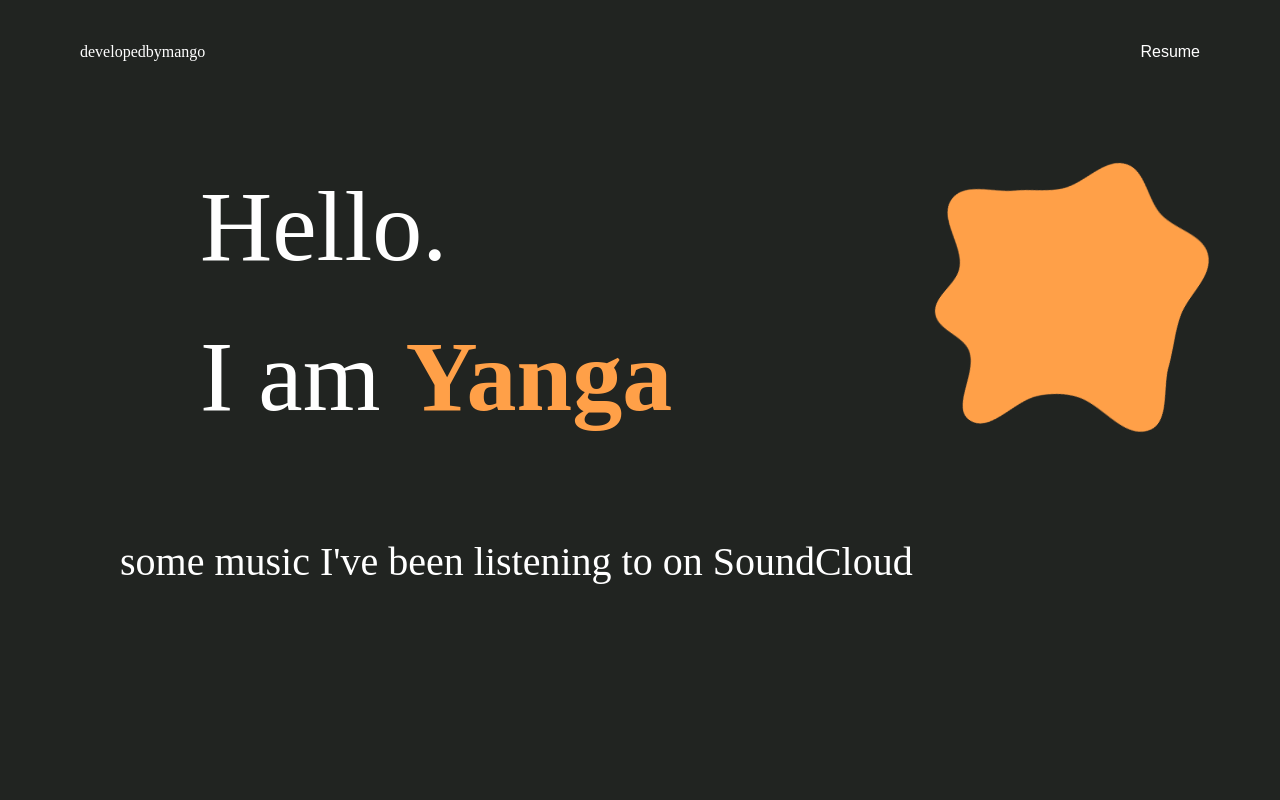
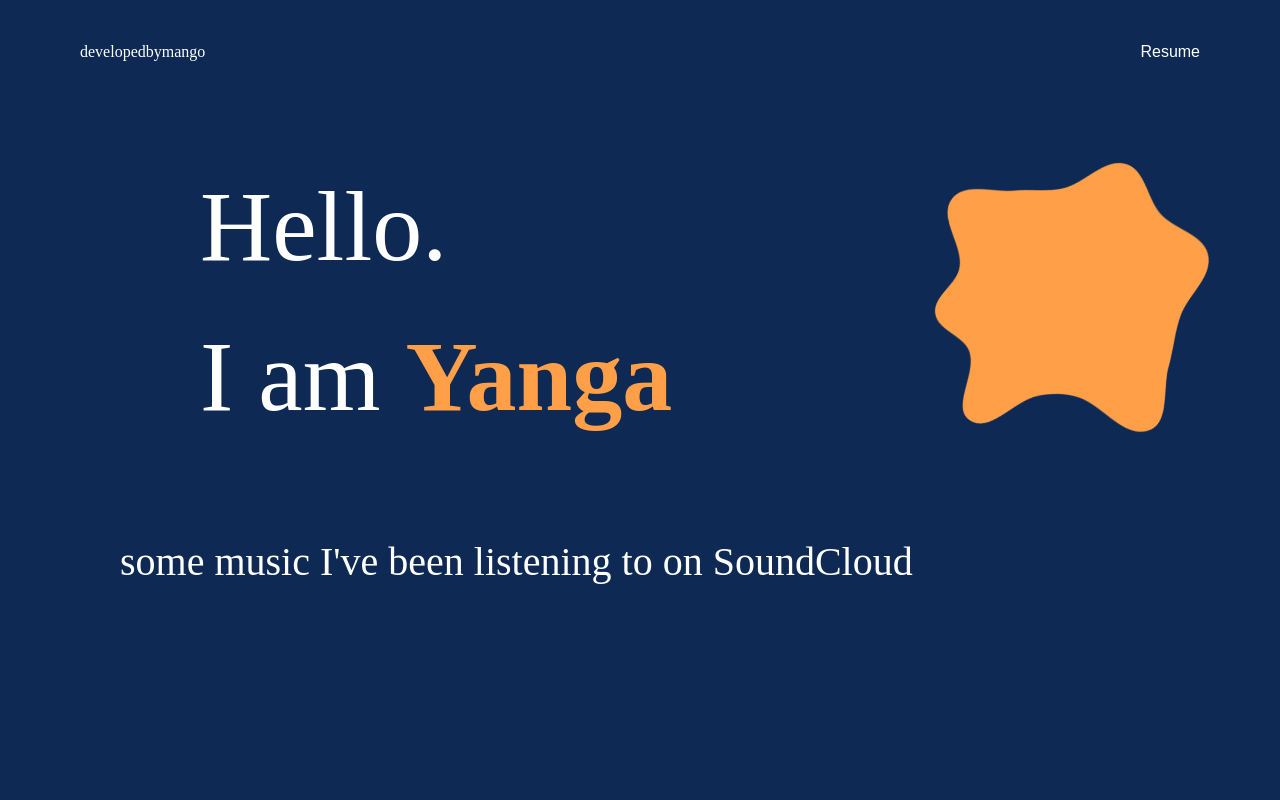
Before and after one commit to illyangz/portfolio-yanga, a Next.js app: page / in a window 1280 px wide. Shown: the top 800 px of the page. Built offline with nearby package versions, Linux system fonts and the light colour scheme.

Commit message:
new files and folers

```diff
--- a/styles/globals.css
+++ b/styles/globals.css
@@ -7,7 +7,7 @@
   @import url("https://fonts.googleapis.com/css2?family=Newsreader&display=swap");
   @import url("https://fonts.googleapis.com/css2?family=Orbit&display=swap");
   body {
-    background: #212421;
+    background: #0E2954;
     color: white;
     font-family: "Newsreader", serif;
     font-family: "Orbit", sans-serif;
```
